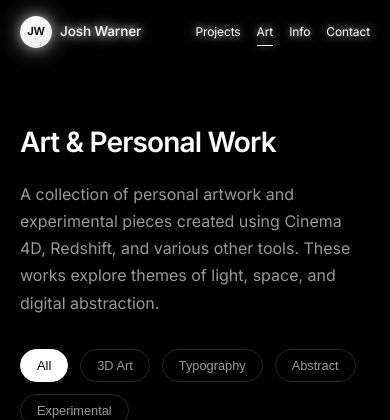
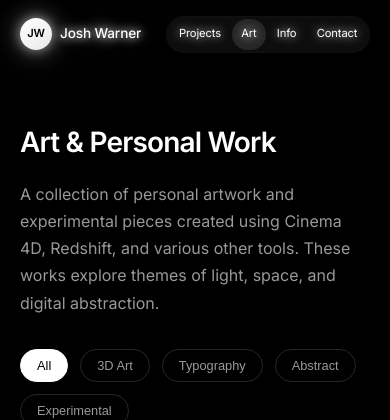
Before and after one commit to nahmedsoftsource/happinessmeter, a PHP site: page /happinessmeter/art.html in a window 390 px wide. Shown: the top 420 px of the page. Run offline with PHP 8.4, Linux system fonts and the light colour scheme; some web fonts are replaced.

Commit message:
Update header nav with glassmorphic pill-shaped design
- Add pill-shaped container with border-radius: 100px
- Apply backdrop-filter blur(6px) for glass effect
- Add subtle shadow (rgba(0, 0, 0, 0.16) 0px 0px 10px 0px)
- Semi-transparent background with thin border
- Hover states for nav links with background highlight
- Update responsive styles for smaller screens

```diff
--- a/css/style.css
+++ b/css/style.css
@@ -94,8 +94,15 @@ header {
 
 nav {
     display: flex;
-    gap: 2.5rem;
+    gap: 2px;
     align-items: center;
+    padding: 4px;
+    background-color: rgba(240, 240, 240, 0.05);
+    backdrop-filter: blur(6px);
+    -webkit-backdrop-filter: blur(6px);
+    border-radius: 100px;
+    border: 1px solid rgba(51, 51, 51, 0.1);
+    box-shadow: rgba(0, 0, 0, 0.16) 0px 0px 10px 0px;
 }
 
 nav a {
@@ -106,6 +113,8 @@ nav a {
     letter-spacing: -0.01em;
     transition: var(--transition);
     position: relative;
+    padding: 0.6rem 1.25rem;
+    border-radius: 100px;
     text-shadow:
         0 0 8px rgba(255, 255, 255, 0.7),
         0 0 16px rgba(255, 255, 255, 0.5),
@@ -113,33 +122,17 @@ nav a {
 }
 
 nav a:hover {
+    background: rgba(255, 255, 255, 0.08);
     text-shadow:
         0 0 12px rgba(255, 255, 255, 1),
         0 0 24px rgba(255, 255, 255, 0.8),
         0 0 36px rgba(255, 255, 255, 0.6),
         0 0 48px rgba(255, 255, 255, 0.4);
-    transform: translateY(-1px);
-}
-
-nav a::after {
-    content: '';
-    position: absolute;
-    bottom: -4px;
-    left: 0;
-    width: 0;
-    height: 1px;
-    background: var(--text-primary);
-    box-shadow: 0 0 8px rgba(255, 255, 255, 0.8);
-    transition: width 0.3s ease;
-}
-
-nav a:hover::after,
-nav a.active::after {
-    width: 100%;
 }
 
 nav a.active {
     color: var(--text-primary) !important;
+    background: rgba(255, 255, 255, 0.1);
 }
 
 /* ==================== HERO SECTION ==================== */
@@ -727,11 +720,13 @@ body.modal-open {
     }
 
     nav {
-        gap: 1.5rem;
+        gap: 2px;
+        padding: 3px;
     }
 
     nav a {
         font-size: 0.8rem;
+        padding: 0.5rem 0.875rem;
     }
 
     .hero-video {
@@ -808,11 +803,13 @@ body.modal-open {
     }
 
     nav a {
-        font-size: 0.75rem;
+        font-size: 0.7rem;
+        padding: 0.4rem 0.6rem;
     }
 
     nav {
-        gap: 1rem;
+        gap: 1px;
+        padding: 2px;
     }
 
     .logo-circle {
```
Also changed, not shown: css/info.css (+1 -8 lines).
